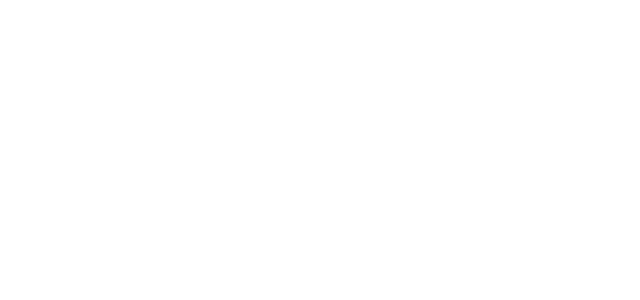
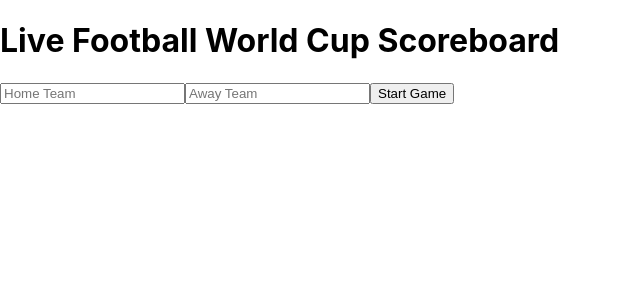
Before and after one commit to anna-biruk/world-cup-score-board, a React (Create React App) app: page / in a window 1280 px wide. Shown: the top 300 px of the page, without its empty margins (0-640 px from the left). Built offline with nearby package versions, Linux system fonts and the light colour scheme.

Commit message:
implemented visual part for startGame

```diff
--- a/src/App.tsx
+++ b/src/App.tsx
@@ -1,7 +1,12 @@
 import React from "react";
+import LiveScoreboard from "./LiveScoreboard";
 
 function App() {
-  return <div></div>;
+  return (
+    <div>
+      <LiveScoreboard />
+    </div>
+  );
 }
 
 export default App;
--- /dev/null
+++ b/src/LiveScoreboard.tsx
@@ -0,0 +1,54 @@
+import { useState } from "react";
+import Game from "./models/Game";
+import ScoreBoard from "./models/ScoreBoard";
+import Team from "./models/Team";
+
+const scoreboardManager = new ScoreBoard();
+
+const LiveScoreboard = () => {
+  const [games, setGames] = useState<Game[]>([]);
+  const [homeTeam, setHomeTeam] = useState("");
+  const [awayTeam, setAwayTeam] = useState("");
+
+  const startGame = () => {
+    const newGame = new Game(new Team(0, homeTeam), new Team(0, awayTeam));
+    scoreboardManager.addGame(newGame);
+    setHomeTeam("");
+    setAwayTeam("");
+    refreshGames();
+  };
+
+  const refreshGames = () => {
+    setGames(scoreboardManager.getSummary());
+  };
+  return (
+    <div>
+      <h1>Live Football World Cup Scoreboard</h1>
+      <div>
+        <input
+          type="text"
+          placeholder="Home Team"
+          value={homeTeam}
+          onChange={(e) => setHomeTeam(e.target.value)}
+        />
+        <input
+          type="text"
+          placeholder="Away Team"
+          value={awayTeam}
+          onChange={(e) => setAwayTeam(e.target.value)}
+        />
+        <button onClick={startGame}>Start Game</button>
+      </div>
+      <div>
+        {games.map((game) => (
+          <div key={game.id}>
+            <div>
+              {`Home Team: ${game.homeTeam.name} - ${game.homeTeam.score}, Away Team: ${game.awayTeam.name} - ${game.awayTeam.score}`}
+            </div>
+          </div>
+        ))}
+      </div>
+    </div>
+  );
+};
+export default LiveScoreboard;
```
